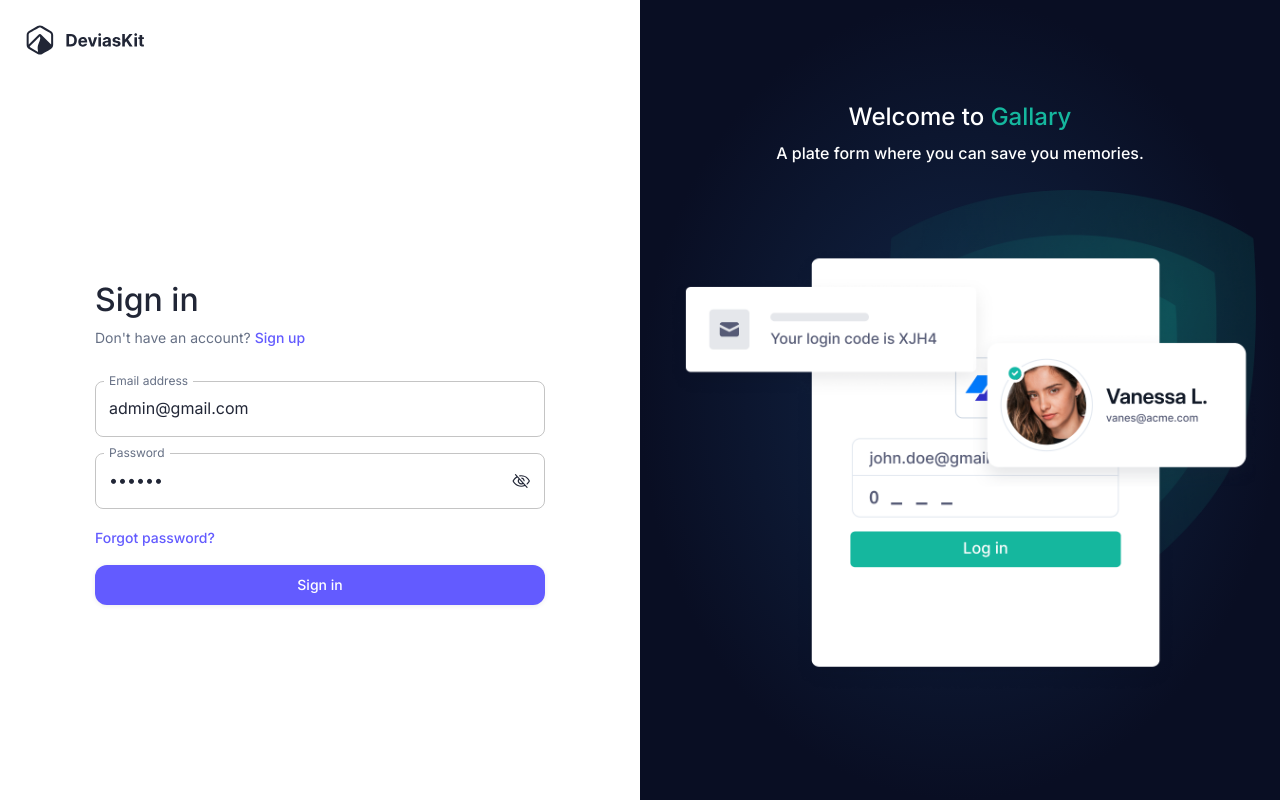
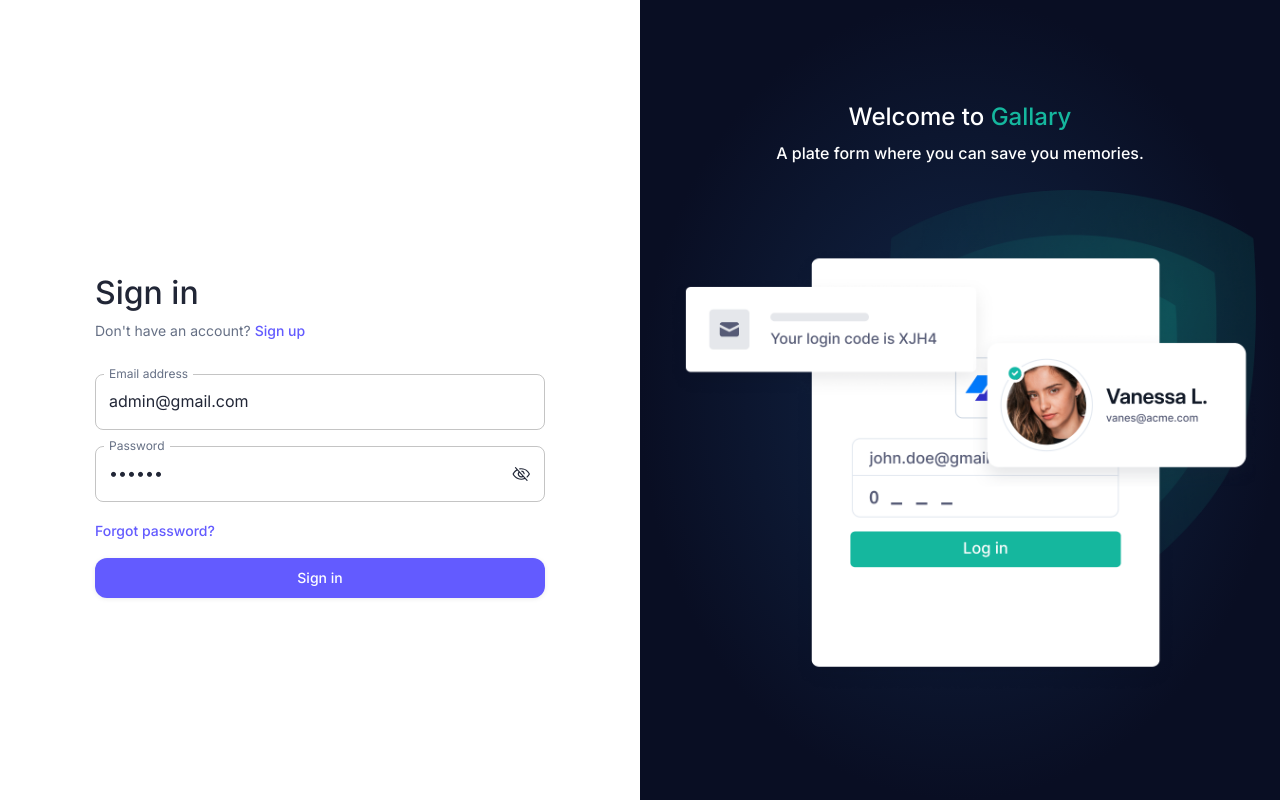
Before and after one commit to Zaman-Rozi/rozi-gallery, a Next.js app: page /auth/sign-in in a window 1280 px wide. Built offline with nearby package versions, Linux system fonts and the light colour scheme; no server answers.

Commit message:
Logo updated

```diff
--- a/src/components/auth/layout.tsx
+++ b/src/components/auth/layout.tsx
@@ -25,7 +25,7 @@ export function Layout({ children }: LayoutProps): React.JSX.Element {
       <Box sx={{ display: 'flex', flex: '1 1 auto', flexDirection: 'column' }}>
         <Box sx={{ p: 3 }}>
           <Box component={RouterLink} href={paths.home} sx={{ display: 'inline-block', fontSize: 0 }}>
-            <DynamicLogo colorDark="light" colorLight="dark" height={32} width={122} />
+            {/* <DynamicLogo colorDark="light" colorLight="dark" height={32} width={122} /> */}
           </Box>
         </Box>
         <Box sx={{ alignItems: 'center', display: 'flex', flex: '1 1 auto', justifyContent: 'center', p: 3 }}>
```
